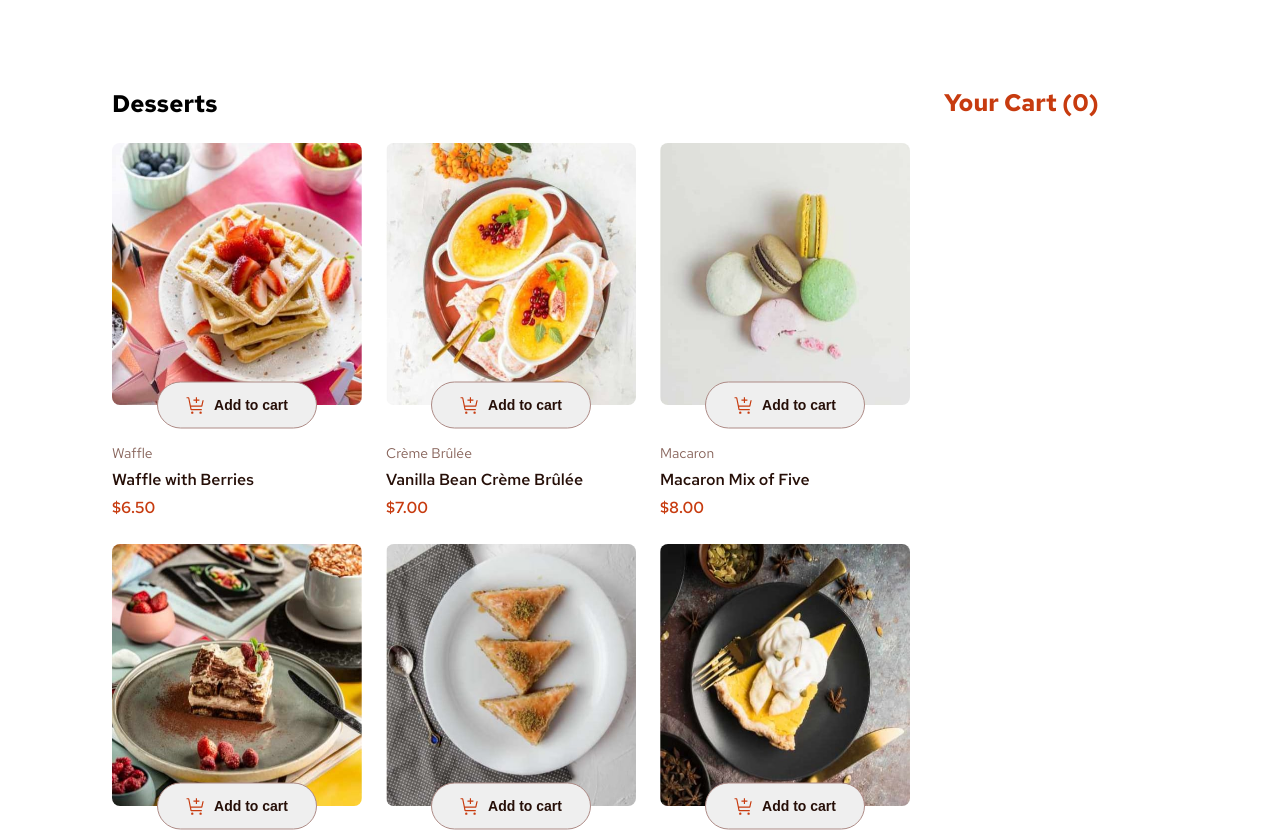
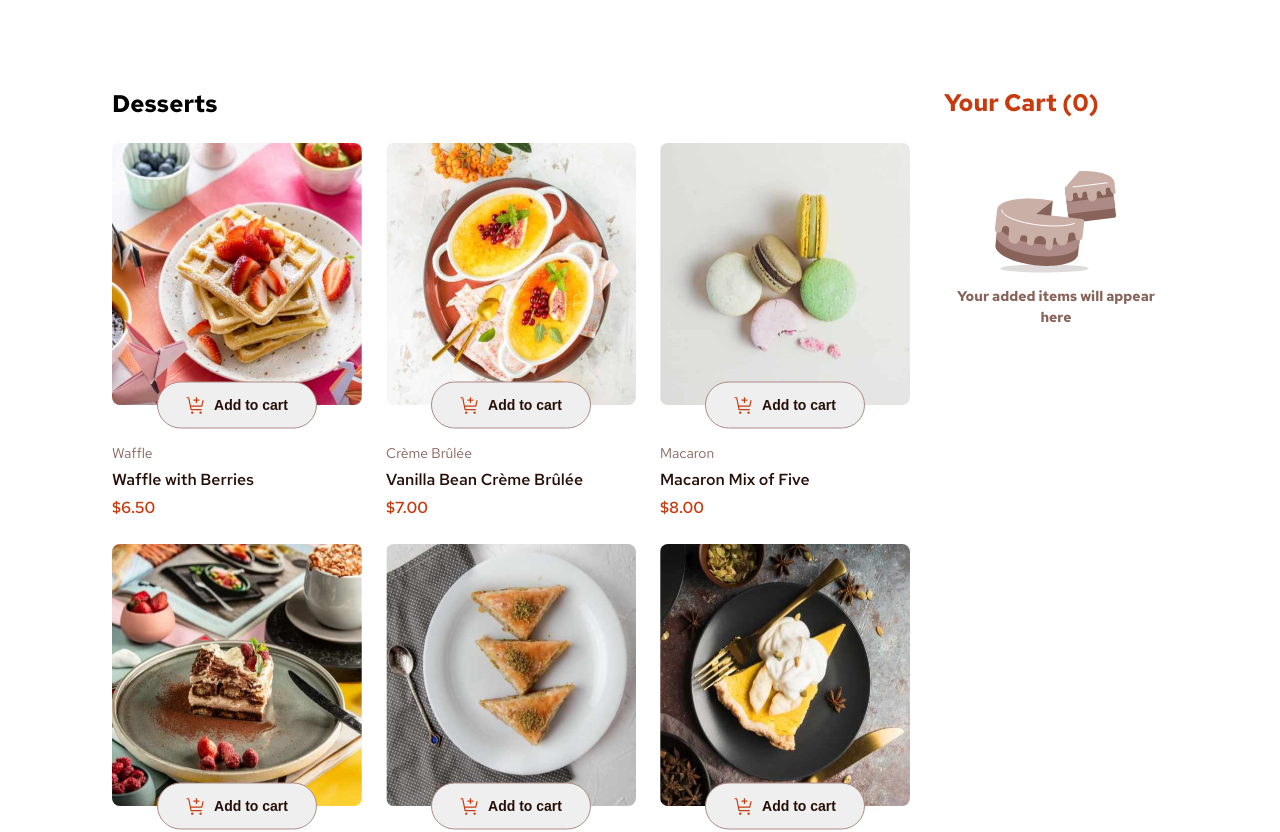
Before and after one commit to Tripouille/fm-product-list-with-cart, a Vue app: page / in a window 1280 px wide. Shown: the top 832 px of the page. Built offline with nearby package versions, Linux system fonts and the light colour scheme.

Commit message:
feat: display empty cart in shopping cart

```diff
--- a/src/components/ShoppingCart.vue
+++ b/src/components/ShoppingCart.vue
@@ -7,6 +7,13 @@ const { totalQuantity } = useShoppingCart();
 <template>
   <aside>
     <h2 class="text-preset-2">Your Cart ({{ totalQuantity }})</h2>
+    <section class="empty-car" v-if="!totalQuantity">
+      <img src="/assets/images/illustration-empty-cart.svg" alt="empty cart" />
+      <p class="empty-car__message text-preset-4-bold">
+        Your added items will appear here
+      </p>
+    </section>
+    <section v-else></section>
   </aside>
 </template>
 
@@ -16,6 +23,18 @@ aside {
 
   h2 {
     color: var(--clr-red);
+    margin-bottom: var(--spc-300);
+  }
+
+  .empty-car {
+    display: flex;
+    flex-direction: column;
+    align-items: center;
+    padding: var(--spc-200) 0;
+    &__message {
+      color: var(--clr-rose-500);
+      text-align: center;
+    }
   }
 }
 </style>
```
